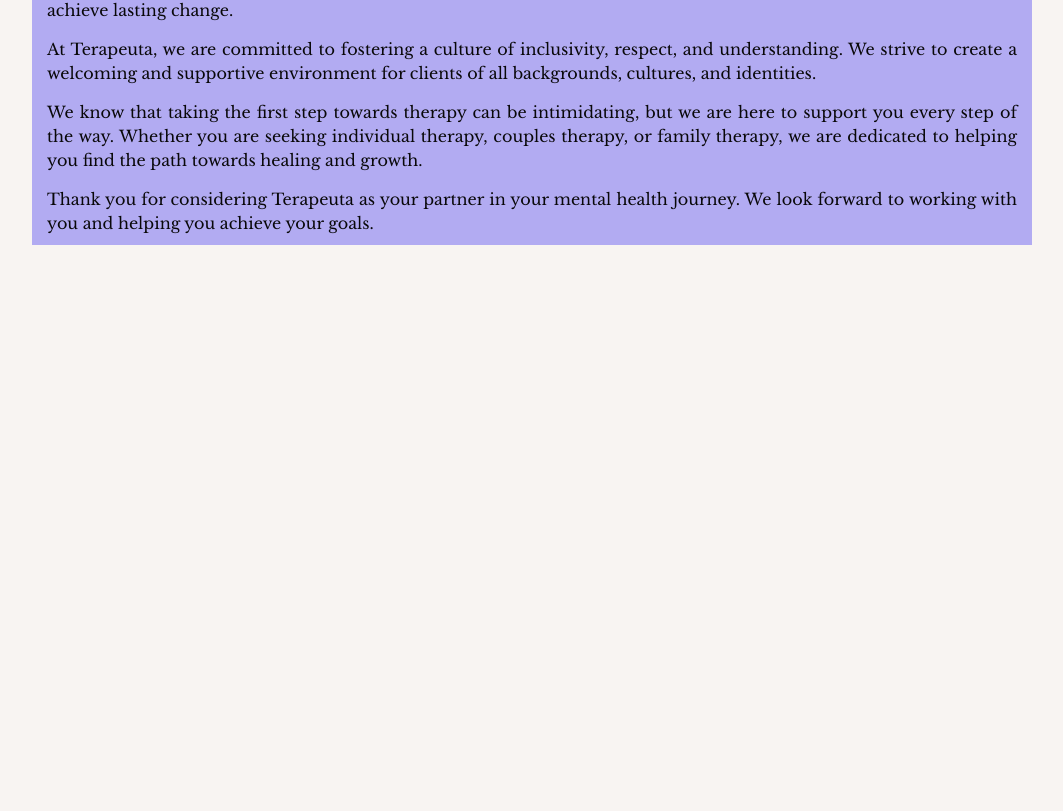
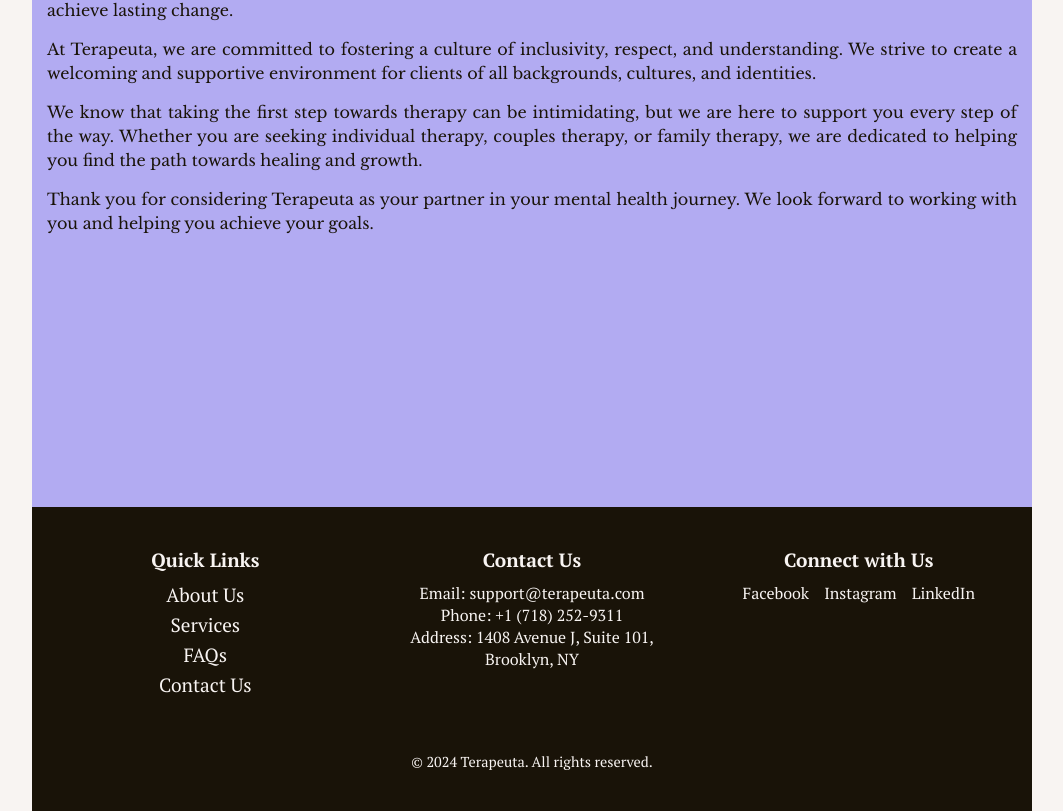
Before and after one commit to AshadeSamson/Terapeuta, a React (Vite) app: page /about in a window 1280 px wide. Shown: the part 388-1199 px from the top of the page, without its empty margins (108-1171 px from the left). Before the commit the page ends 800 px from the top, so only its background shows below. Built offline with nearby package versions, Linux system fonts and the light colour scheme; no server answers.

Commit message:
[style]: Add Footer component and update several styles

```diff
--- a/package.json
+++ b/package.json
@@ -20,6 +20,7 @@
     "react-dom": "^18.2.0",
     "react-dotenv": "^0.1.3",
     "react-router-dom": "6.4",
+    "react-scroll": "^1.9.0",
     "react-toastify": "^10.0.6"
   },
   "devDependencies": {
--- a/src/assets/styles/app.css
+++ b/src/assets/styles/app.css
@@ -7,13 +7,18 @@
     --spicez: #191308;
     --primary-bg: rgb(248, 244, 242);
     --primary-color: #514990;
-    --black: rgb(9, 8, 9);
+    --black: #191308;
     --white: #FFFFFF;
 }
 
 
 
 /* Global */
+
+html {
+    scroll-behavior: smooth;
+  }
+
 
 body{
     font-family: var(--primary-font);
@@ -157,8 +162,9 @@ a:hover{
 
 .about{
     text-align: justify;
-    padding: 10px 15px;
-    background-color: var(--spicet)
+    padding: 10px 15px 25px;
+    background-color: var(--spicet);
+    height: 100dvh;
 }
 
 
@@ -208,6 +214,10 @@ a:hover{
 .forms, .sections{
     text-align: center;
     margin-top: 10%;
+}
+
+.forms {
+    margin-bottom: 50px;
 }
 
 .form-header, .sections-header{
@@ -334,6 +344,7 @@ button:disabled{
 .dashboard{
     text-align: center;
     margin-top: 8%;
+    margin-bottom: 100px;
 }
 
 .user{
--- /dev/null
+++ b/src/assets/styles/footer.module.css
@@ -0,0 +1,69 @@
+/* Scoped to Footer Component */
+.footer {
+    background-color: var(--black);
+    color: var(--primary-bg);
+    padding: 40px 20px;
+    text-align: center;
+  }
+
+  .footerContainer {
+    display: flex;
+    flex-wrap: wrap;
+    justify-content: space-around;
+    gap: 20px;
+    max-width: 1000px;
+    margin: auto;
+  }
+
+  .linksSection, .contactSection, .socialSection {
+    flex: 1;
+    min-width: 200px;
+  }
+
+  .footer h4 {
+    font-family: var(--primary-font);
+    font-size: 1.2rem;
+    margin-bottom: 10px;
+    color: var(--spice);
+  }
+
+  .footer ul {
+    list-style-type: none;
+    padding: 0;
+    margin: 0;
+  }
+
+  .footer ul li {
+    margin: 5px 0;
+  }
+
+  .footer a {
+    color: var(--primary-bg);
+    text-decoration: none;
+  }
+
+  .footer a:hover {
+    color: var(--spice);
+    text-decoration: underline;
+  }
+
+  .socialSection .socialIcons {
+    display: flex;
+    justify-content: center;
+    gap: 15px;
+  }
+
+  .socialIcons a {
+    color: var(--primary-bg);
+    font-size: 1rem;
+  }
+
+  .socialIcons a:hover {
+    color: var(--spice);
+  }
+
+  .footer .copyright {
+    margin-top: 50px;
+    font-size: 0.9rem;
+    color: var(--primary-bg);
+  }
--- a/src/assets/styles/landingPage/aboutUs.module.css
+++ b/src/assets/styles/landingPage/aboutUs.module.css
@@ -19,6 +19,7 @@
 
 .text {
   margin-bottom: 15px;
+  text-align: justify;
 }
 
 .toggleButton {
--- a/src/assets/styles/landingPage/faqs.module.css
+++ b/src/assets/styles/landingPage/faqs.module.css
@@ -48,4 +48,5 @@
   color: var(--spicez);
   margin-top: 10px;
   line-height: 1.5;
+  text-align: justify;
 }
--- a/src/assets/styles/landingPage/services.module.css
+++ b/src/assets/styles/landingPage/services.module.css
@@ -48,4 +48,5 @@
     font-size: .85rem;
     color: var(--spicex);
     line-height: 1.5;
+    text-align: justify;
   }
--- a/src/components/about.jsx
+++ b/src/components/about.jsx
@@ -1,4 +1,5 @@
 import React from 'react'
+
 
 function About() {
   return (
--- /dev/null
+++ b/src/components/footer.jsx
@@ -0,0 +1,64 @@
+import React from 'react'
+import styles from '../assets/styles/footer.module.css'
+import { Link as ScrollLink } from 'react-scroll';
+import { useNavigate } from 'react-router-dom';
+
+function Footer() {
+
+  const navigate = useNavigate();
+
+  const handleNavigation = (sectionId) => {
+    navigate('/', { state: { sectionId } });
+  };
+
+
+    return (
+        <footer className={styles.footer}>
+          <div className={styles.footerContainer}>
+            <div className={styles.linksSection}>
+              <h4>Quick Links</h4>
+              <ul>
+                <li><ScrollLink                 to="about"
+                smooth={true}
+                duration={500}
+                onClick={() => handleNavigation('about')}>About Us</ScrollLink></li>
+                <li><ScrollLink                 to="services"
+                smooth={true}
+                duration={500}
+                onClick={() => handleNavigation('services')}>Services</ScrollLink></li>
+                <li><ScrollLink                 to="faqs"
+                smooth={true}
+                duration={500}
+                onClick={() => handleNavigation('faqs')}>FAQs</ScrollLink></li>
+                <li><ScrollLink                 to="contact"
+                smooth={true}
+                duration={500}
+                onClick={() => handleNavigation('contact')}>Contact Us</ScrollLink></li>
+              </ul>
+            </div>
+
+            <div className={styles.contactSection}>
+              <h4>Contact Us</h4>
+              <p>Email: support@terapeuta.com</p>
+              <p>Phone: +1 (718) 252-9311</p>
+              <p>Address: 1408 Avenue J, Suite 101, Brooklyn, NY</p>
+            </div>
+
+            <div className={styles.socialSection}>
+              <h4>Connect with Us</h4>
+              <div className={styles.socialIcons}>
+                <a href="https://www.facebook.com" target="_blank" rel="noopener noreferrer">Facebook</a>
+                <a href="https://www.instagram.com" target="_blank" rel="noopener noreferrer">Instagram</a>
+                <a href="https://www.linkedin.com" target="_blank" rel="noopener noreferrer">LinkedIn</a>
+              </div>
+            </div>
+          </div>
+
+          <div className={styles.copyright}>
+            <p>&copy; {new Date().getFullYear()} Terapeuta. All rights reserved.</p>
+          </div>
+        </footer>
+      )
+}
+
+export default Footer
--- a/src/layouts/appLayout.jsx
+++ b/src/layouts/appLayout.jsx
@@ -3,6 +3,7 @@ import { Outlet } from 'react-router-dom'
 import { ToastContainer } from 'react-toastify';
 import 'react-toastify/ReactToastify.css'
 import Header from '../components/header'
+import Footer from '../components/footer';
 
 
 function AppLayout() {
@@ -26,6 +27,7 @@ function AppLayout() {
         </section>
         <ToastContainer
         position='top-center'/>
+        <Footer />
     </div>
   )
 }
--- a/src/pages/home.jsx
+++ b/src/pages/home.jsx
@@ -1,17 +1,28 @@
-import React from 'react'
-import { Link } from 'react-router-dom'
+import React, { useEffect } from 'react'
+import { Link, useLocation } from 'react-router-dom';
+import { scroller } from 'react-scroll';
 import { userAuth } from '../context/authContext'
-import { FontAwesomeIcon } from '@fortawesome/react-fontawesome';
-import { faCopyright } from '@fortawesome/free-solid-svg-icons';
 import Services from '../components/landingPage/services';
 import Testimonials from '../components/landingPage/testimonials';
 import AboutUs from '../components/landingPage/aboutUs';
 import Contact from '../components/landingPage/contact';
 import Faqs from '../components/landingPage/faqs';
 
+
 function Homepage() {
 
   const { user, isLoading } = userAuth()
+  const location = useLocation();
+
+  useEffect(() => {
+    if (location.state && location.state.sectionId) {
+      scroller.scrollTo(location.state.sectionId, {
+        smooth: true,
+        duration: 500,
+        // offset: -70,
+      });
+    }
+  }, [location.state]);
 
   return (
     <div>
@@ -32,17 +43,15 @@ function Homepage() {
         }
       </section>
 
-      <AboutUs />
-      <Services />
-      <Testimonials />
-      <Contact />
-      <Faqs />
+      <section id="about"><AboutUs /></section>
 
-      <section className='copyright'>
-        <h1><FontAwesomeIcon icon={faCopyright} size='1x'/> Copyright 2023 Terapeuta</h1>
-      </section>
+      <section id="services"><Services /></section>
 
+      <section><Testimonials /></section>
 
+      <section id="contact"><Contact /></section>
+
+      <section id="faqs"><Faqs /></section>
     </div>
   )
 }
```
Also changed, not shown: 1 other file (tests, documents, lock files or other folders).
